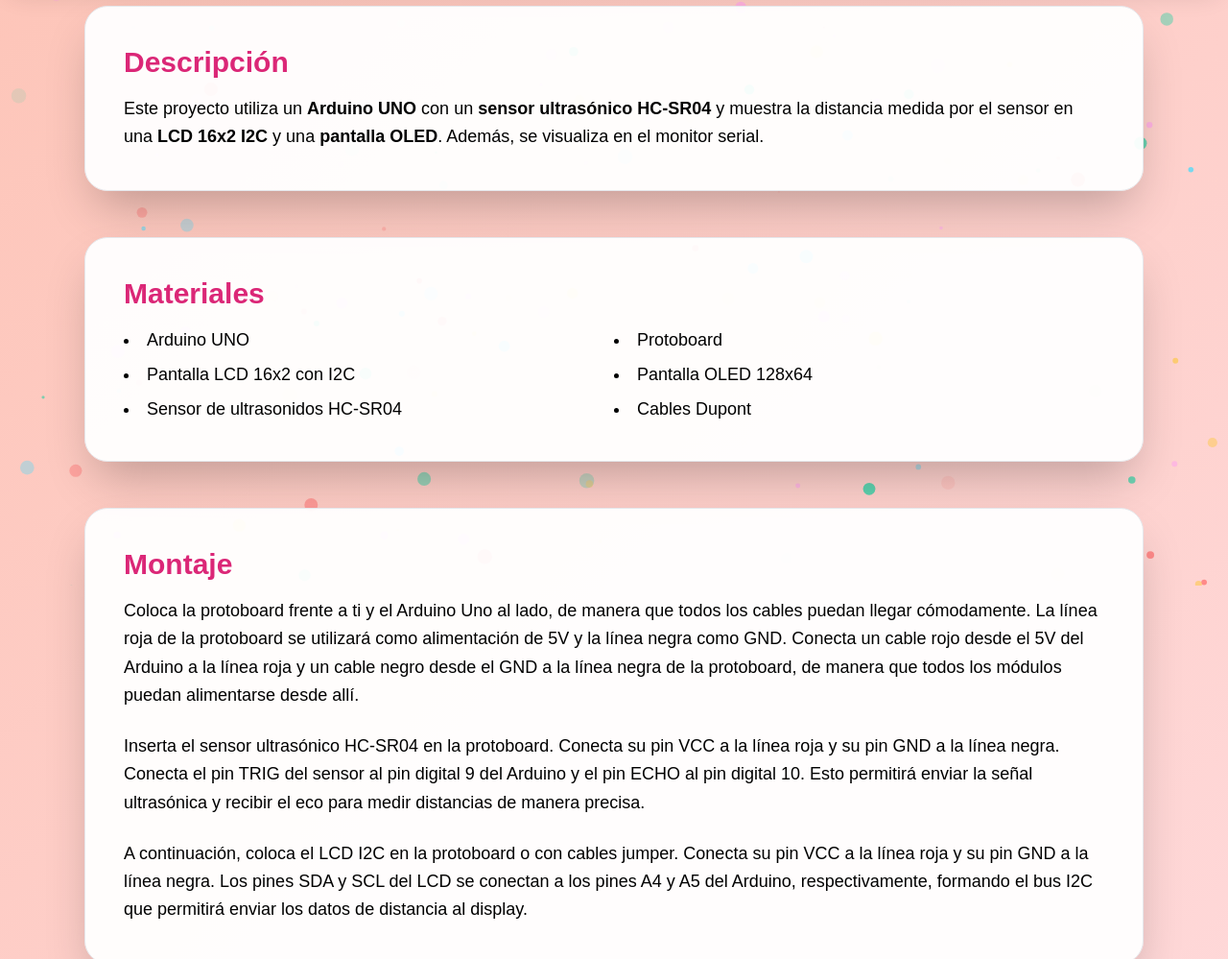
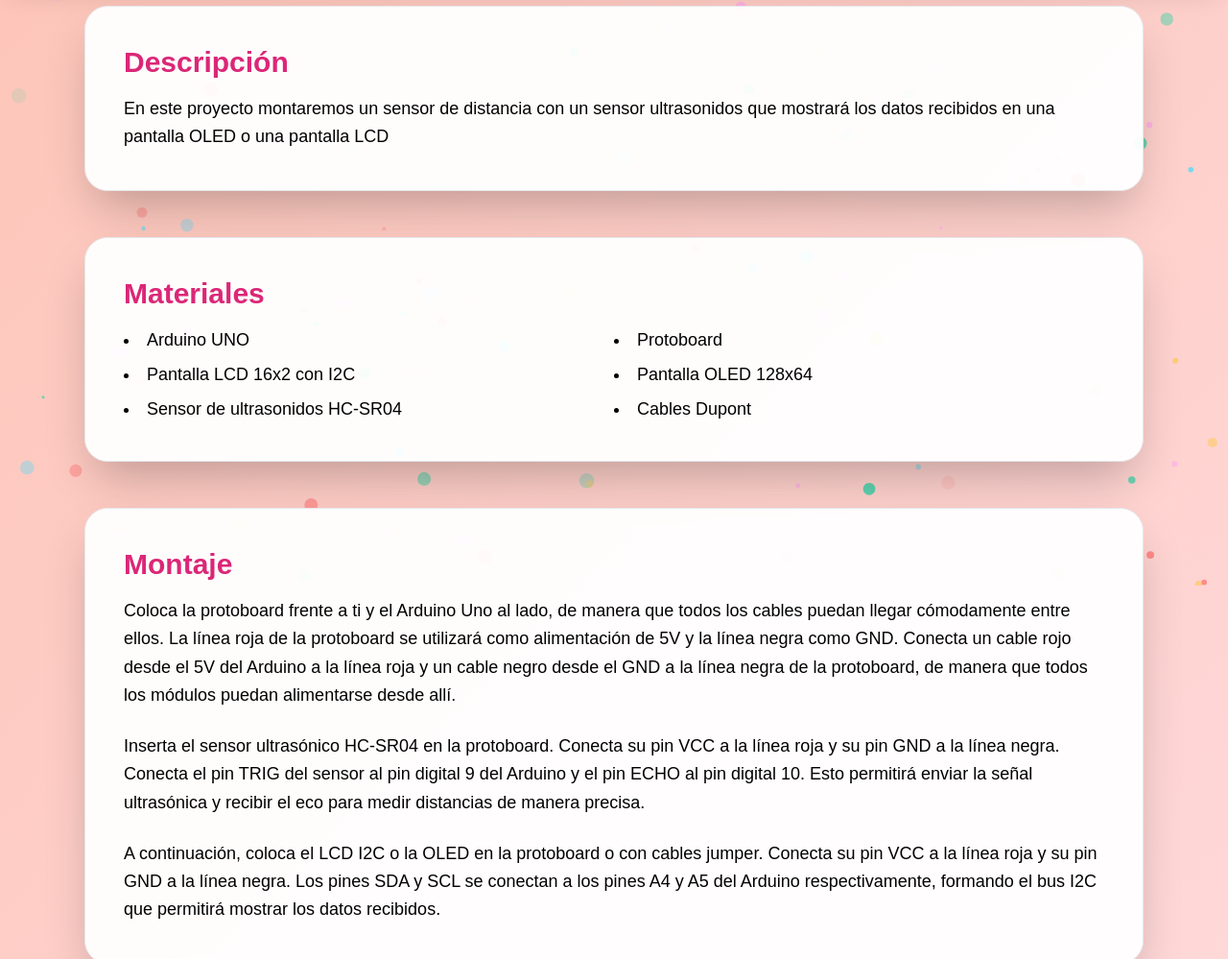
Before and after one commit to HorusvsSet08/Taller-de-arduino, a plain HTML site: page index.html in a window 1280 px wide. Shown: the part 190-1189 px from the top of the page at 96% size. Drawn offline with nearby package versions, Linux system fonts and the light colour scheme.

Commit message:
Update index.html

```diff
--- a/index.html
+++ b/index.html
@@ -43,7 +43,7 @@
     <!-- Descripción -->
     <section class="bg-white bg-opacity-95 rounded-3xl shadow-2xl p-10 border border-gray-200 hover:shadow-3xl transition transform hover:-translate-y-1 fade-in">
       <h2 class="text-3xl font-bold mb-4 text-pink-600">Descripción</h2>
-      <p class="leading-relaxed text-lg">Este proyecto utiliza un <strong>Arduino UNO</strong> con un <strong>sensor ultrasónico HC-SR04</strong> y muestra la distancia medida por el sensor en una <strong>LCD 16x2 I2C</strong> y una <strong>pantalla OLED</strong>. Además, se visualiza en el monitor serial.</p>
+      <p class="leading-relaxed text-lg">En este proyecto montaremos un sensor de distancia con un sensor ultrasonidos que mostrará los datos recibidos en una pantalla OLED o una pantalla LCD</p>
     </section>
 
     <!-- Materiales -->
@@ -62,11 +62,11 @@
     <!-- Montaje -->
     <section class="bg-white bg-opacity-95 rounded-3xl shadow-2xl p-10 border border-gray-200 hover:shadow-3xl transition transform hover:-translate-y-1 fade-in">
       <h2 class="text-3xl font-bold mb-4 text-pink-600">Montaje</h2>
-      <p class="leading-relaxed text-lg">Coloca la protoboard frente a ti y el Arduino Uno al lado, de manera que todos los cables puedan llegar cómodamente. La línea roja de la protoboard se utilizará como alimentación de 5V y la línea negra como GND. Conecta un cable rojo desde el 5V del Arduino a la línea roja y un cable negro desde el GND a la línea negra de la protoboard, de manera que todos los módulos puedan alimentarse desde allí.</p>
+      <p class="leading-relaxed text-lg">Coloca la protoboard frente a ti y el Arduino Uno al lado, de manera que todos los cables puedan llegar cómodamente entre ellos. La línea roja de la protoboard se utilizará como alimentación de 5V y la línea negra como GND. Conecta un cable rojo desde el 5V del Arduino a la línea roja y un cable negro desde el GND a la línea negra de la protoboard, de manera que todos los módulos puedan alimentarse desde allí.</p>
       <br>
       <p class="leading-relaxed text-lg">Inserta el sensor ultrasónico HC-SR04 en la protoboard. Conecta su pin VCC a la línea roja y su pin GND a la línea negra. Conecta el pin TRIG del sensor al pin digital 9 del Arduino y el pin ECHO al pin digital 10. Esto permitirá enviar la señal ultrasónica y recibir el eco para medir distancias de manera precisa.</p>
       <br>
-      <p class="leading-relaxed text-lg">A continuación, coloca el LCD I2C en la protoboard o con cables jumper. Conecta su pin VCC a la línea roja y su pin GND a la línea negra. Los pines SDA y SCL del LCD se conectan a los pines A4 y A5 del Arduino, respectivamente, formando el bus I2C que permitirá enviar los datos de distancia al display.</p>
+      <p class="leading-relaxed text-lg">A continuación, coloca el LCD I2C o la OLED en la protoboard o con cables jumper. Conecta su pin VCC a la línea roja y su pin GND a la línea negra. Los pines SDA y SCL se conectan a los pines A4 y A5 del Arduino respectivamente, formando el bus I2C que permitirá mostrar los datos recibidos.</p>
     </section>
 
     <!-- Esquema / Tinkercad -->
```
